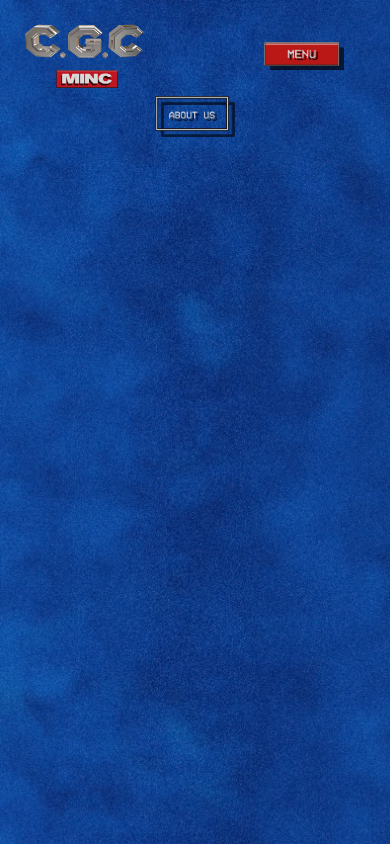
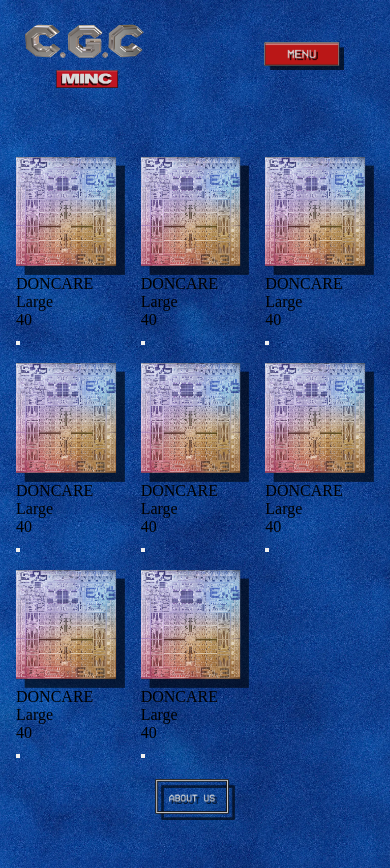
Before and after one commit to pibelanzallamas/minc.cg, a React (Vite) app: page /market in a window 390 px wide. Before the commit the page ends 844 px from the top, so only its background shows below. Built offline with nearby package versions, Linux system fonts and the light colour scheme.

Commit message:
video mobile readyy

```diff
--- a/src/Market.jsx
+++ b/src/Market.jsx
@@ -1,6 +1,23 @@
+import ItemCard from './commons/ItemCard.jsx'
+// import marketTitle from "./assets/market/"
+import {market} from "./utils/market.js"
+
 function Market(){
   return(
-    <h2></h2>
+    <main className="content-page">
+      <figure className="content-title-text">
+        {/* <img src={marketTitle} alt="market-title" /> */}
+      </figure>
+      <section className="card-section">
+
+      </section>
+
+      <section className="market">
+        {market.map((e)=>(
+          <ItemCard itemData={e} />
+        ))}
+      </section>
+    </main>
   )
 
 
--- a/src/Videos.jsx
+++ b/src/Videos.jsx
@@ -5,8 +5,8 @@ import videoTit from "./assets/videos/title.png"
 function Videos() {
 
   return (
-    <main className="videos-page">
-      <figure className="video-title-text">
+    <main className="content-page">
+      <figure className="content-title-text">
         <img src={videoTit} alt="video-title" />
       </figure>
 
--- /dev/null
+++ b/src/commons/ItemCard.jsx
@@ -0,0 +1,17 @@
+
+
+function ItemCard({itemData}){
+
+  return(
+    <div className="item-card">
+      <figure className="item-image"><img src={itemData.image}/></figure>
+      <p className="item-title">{itemData.title}</p>
+      <p className="item-size-">{itemData.size}</p>
+      <p className="item-price">{itemData.price}</p>
+      <button className="add-to-cart-button"></button>
+    </div>
+
+  )
+}
+
+export default ItemCard;
--- a/src/styles/app.css
+++ b/src/styles/app.css
@@ -214,21 +214,21 @@ footer {
     width: 6.5rem;
   }
 }
-.videos-page {
+.content-page {
   flex-direction: column;
   gap: 1.4rem;
   padding: 1rem;
   align-items: center;
 }
 
-.video-title-text {
-  width: 4.5rem;
+.content-title-text {
+  width: 4rem;
 }
 
 .videos {
   display: grid;
   grid-template-columns: repeat(2, 1fr);
-  gap: 1rem;
+  gap: 1.5rem;
   margin-bottom: 0.2rem;
 }
 
@@ -239,7 +239,8 @@ footer {
 }
 
 .image-video {
-  height: 5rem;
+  height: 4rem;
+  width: 4rem;
 }
 .image-video img {
   object-fit: contain;
@@ -272,6 +273,13 @@ footer {
   text-shadow: 0.13rem 0.14rem 0 rgba(0, 0, 0, 0.9);
   text-align: center;
   margin-top: 0.4rem;
+}
+
+.market {
+  display: grid;
+  grid-template-columns: repeat(3, 1fr);
+  gap: 1rem;
+  margin-bottom: 0.2rem;
 }
 
 * {
--- a/src/styles/market.sass
+++ b/src/styles/market.sass
@@ -0,0 +1,5 @@
+.market
+  display: grid
+  grid-template-columns: repeat(3, 1fr)
+  gap: 1rem
+  margin-bottom: 0.2rem
--- a/src/styles/videos.sass
+++ b/src/styles/videos.sass
@@ -1,16 +1,18 @@
-.videos-page
+.content-page
   flex-direction: column
   gap: 1.4rem
   padding: 1rem
   align-items: center
 
-.video-title-text
-  width: 4.5rem
+.content-title-text
+  width: 4rem
+  // width: 4.5rem
 
 .videos
   display: grid
   grid-template-columns: repeat(2, 1fr)
-  gap: 1rem
+  gap: 1.5rem
+  // gap: 1rem
   margin-bottom: 0.2rem
 
 .video-card-box
@@ -19,7 +21,10 @@
   align-items: center
 
 .image-video
-  height: 5rem
+  height: 4rem
+  width: 4rem
+  // height: 5rem
+  // width: 5rem
   img
     object-fit: contain
 
--- /dev/null
+++ b/src/utils/market.js
@@ -0,0 +1,45 @@
+import doncare from "../assets/videos/oisc_image@300x.png"
+
+export const market = [
+
+  {title: "DONCARE",
+    size: "Large",
+    price: 40,
+    image: doncare
+  },
+    {title: "DONCARE",
+    size: "Large",
+    price: 40,
+    image: doncare
+  },
+    {title: "DONCARE",
+    size: "Large",
+    price: 40,
+    image: doncare
+  },
+    {title: "DONCARE",
+    size: "Large",
+    price: 40,
+    image: doncare
+  },
+    {title: "DONCARE",
+    size: "Large",
+    price: 40,
+    image: doncare
+  },
+    {title: "DONCARE",
+    size: "Large",
+    price: 40,
+    image: doncare
+  },
+    {title: "DONCARE",
+    size: "Large",
+    price: 40,
+    image: doncare
+  },
+    {title: "DONCARE",
+    size: "Large",
+    price: 40,
+    image: doncare
+  },
+]
--- a/src/utils/videos.js
+++ b/src/utils/videos.js
@@ -49,7 +49,7 @@ export const videos = [
   {
     image: img6,
     title: tit6,
-    desc: "The mind (software) / The body (hardware)",
+    desc: "The mind (software) / The body (hardware).",
     link: "https://www.youtube.com/watch?v=HduwPC2gnWQ"
   },
   {
```
Also changed, not shown: src/styles/app.sass (+16 -16 lines), 1 other file (tests, documents, lock files or other folders).
